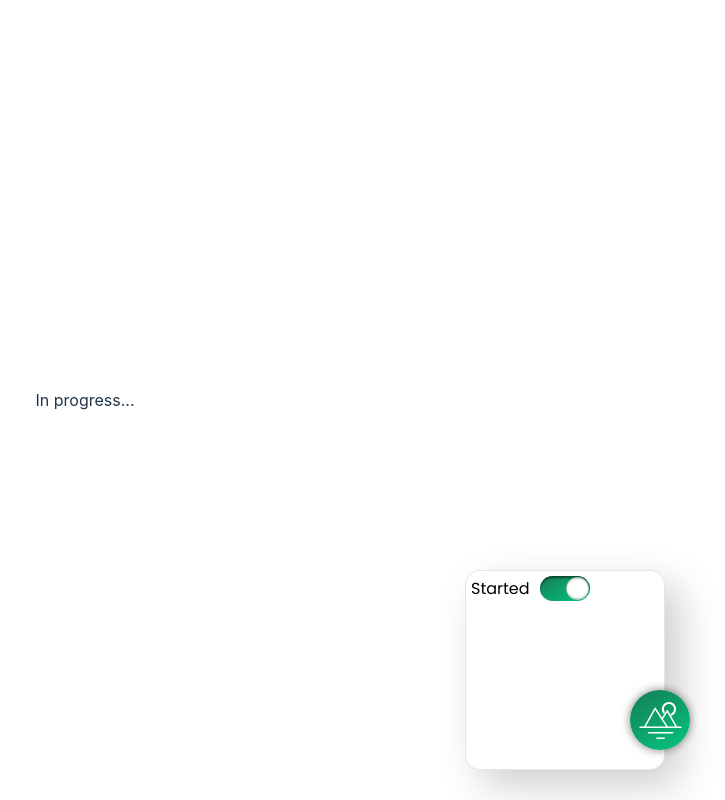
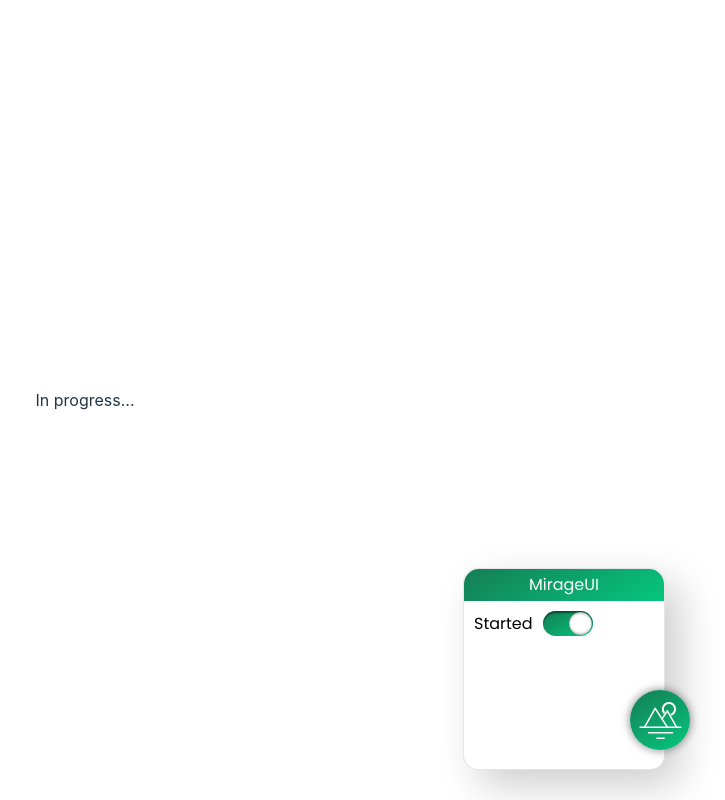
Before and after one commit to vnabet/miragejs-ui, a Svelte app: page / in a window 1280 px wide. Both pictures are taken after a click on the button 1215 px from the left and 720 px from the top of the page. Shown: the whole page, without its empty margins (555-1280 px from the left). Built offline with nearby package versions, Linux system fonts and the light colour scheme.

Commit message:
popup component

```diff
--- a/src/MirageUI.svelte
+++ b/src/MirageUI.svelte
@@ -1,14 +1,9 @@
 <script lang="ts">
 
   import MainButton from './components/MainButton.svelte';
-  import Toggle from './components/Toggle.svelte';
+  import Popup from './components/Popup.svelte';
 
   import {opened, started} from './stores/MirageUI.store';
-
-  function startstop(ev:CustomEvent) {
-    started.set(ev.detail);
-  }
-
 
   document.addEventListener('keydown', (event:KeyboardEvent) => {
     if(event.key === 'Escape' && $opened === true) opened.set(false);
@@ -16,12 +11,7 @@
 </script>
 
 <div class="mirage">
-  <div class:opened={$opened}>
-    <div style="display: flex;align-items:center; gap:10px">
-      <label>Started</label>
-      <Toggle checked={$started} on:toggle="{startstop}"></Toggle>
-    </div>
-  </div>
+  <Popup></Popup>
   <MainButton started={$started}></MainButton>
 </div>
 
@@ -48,23 +38,4 @@
   .mirage * {
     box-sizing: border-box;
   }
-
-  .mirage>div {
-    width: 200px;
-    height: 200px;
-    padding: 5px;
-    background-color: white;
-    border: 1px solid rgba(0,0,0,.1);
-    border-radius: 15px;
-    box-shadow: 15px 15px 40px rgba(0,0,0,.2);
-    transition: all;
-    transition-duration: .5s;
-    transform: translateX(1000px) ;
-    opacity: 0;
-  }
-
-  .mirage>div.opened {
-    transform: translateX(0);
-    opacity: 1;
-  }
 </style>
--- /dev/null
+++ b/src/components/Popup.svelte
@@ -0,0 +1,55 @@
+<script lang="ts">
+  import Toggle from './Toggle.svelte';
+
+  import {opened, started} from '../stores/MirageUI.store';
+
+  function startstop(ev:CustomEvent) {
+    started.set(ev.detail);
+  }
+</script>
+
+<div class:opened={$opened} class="popup">
+  <div class="header">MirageUI</div>
+  <div class="content">
+    <div style="display: flex;align-items:center; gap:10px">
+      <label>Started</label>
+      <Toggle checked={$started} on:toggle="{startstop}"></Toggle>
+    </div>
+  </div>
+</div>
+
+<style>
+  .popup {
+    width: 200px;
+    height: 200px;
+    /* padding: 5px; */
+    background-color: white;
+    border: 1px solid rgba(0,0,0,.1);
+    border-radius: 15px;
+    box-shadow: 15px 15px 40px rgba(0,0,0,.2);
+    transition: all;
+    transition-duration: .5s;
+    transform: translateX(1000px) ;
+    opacity: 0;
+  }
+
+  .popup.opened {
+    transform: translateX(0);
+    opacity: 1;
+  }
+
+  .header {
+    height: 2rem;
+    background: linear-gradient(328deg, rgba(2,0,36,1) 0%, rgba(5,199,126,1) 0%, rgba(21,125,85,1) 100%);
+    overflow: hidden;
+    display: flex;
+    align-items: center;
+    justify-content: center;
+    border-radius: 15px 15px 0 0;
+    color: white;
+  }
+
+  .content {
+    padding: 10px;
+  }
+</style>
```
